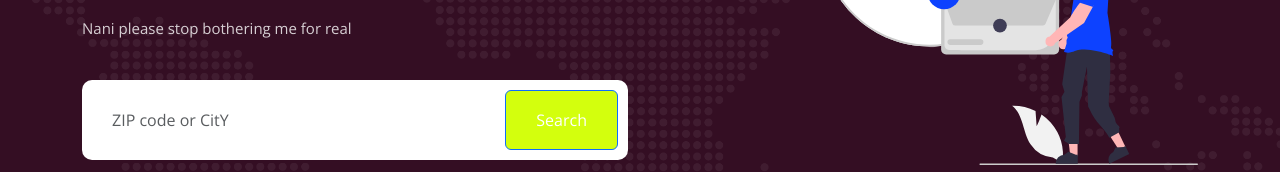
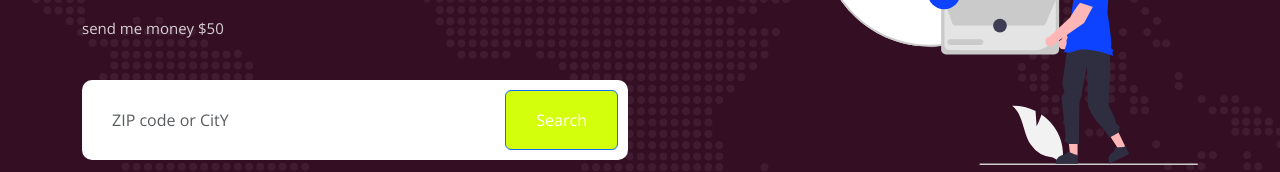
Before and after one commit to Abz1996/Labber, a plain HTML site: page index.html in a window 1280 px wide. Shown: the part 353-525 px from the top of the page. Drawn offline with nearby package versions, Linux system fonts and the light colour scheme.

Commit message:
nani commit

```diff
--- a/index.html
+++ b/index.html
@@ -90,7 +90,7 @@
       <div class="row gy-4 d-flex justify-content-between">
         <div class="col-lg-6 order-2 order-lg-1 d-flex flex-column justify-content-center">
           <h2 data-aos="fade-up">This is Abraham first site forreal ene alsemam eyalkugn new</h2>
-          <p data-aos="fade-up" data-aos-delay="100">Nani please stop bothering me for real</p>
+          <p data-aos="fade-up" data-aos-delay="100">send me money $50</p>
 
           <form action="#" class="form-search d-flex align-items-stretch mb-3" data-aos="fade-up" data-aos-delay="200">
             <input type="text" class="form-control" placeholder="ZIP code or CitY">
```
